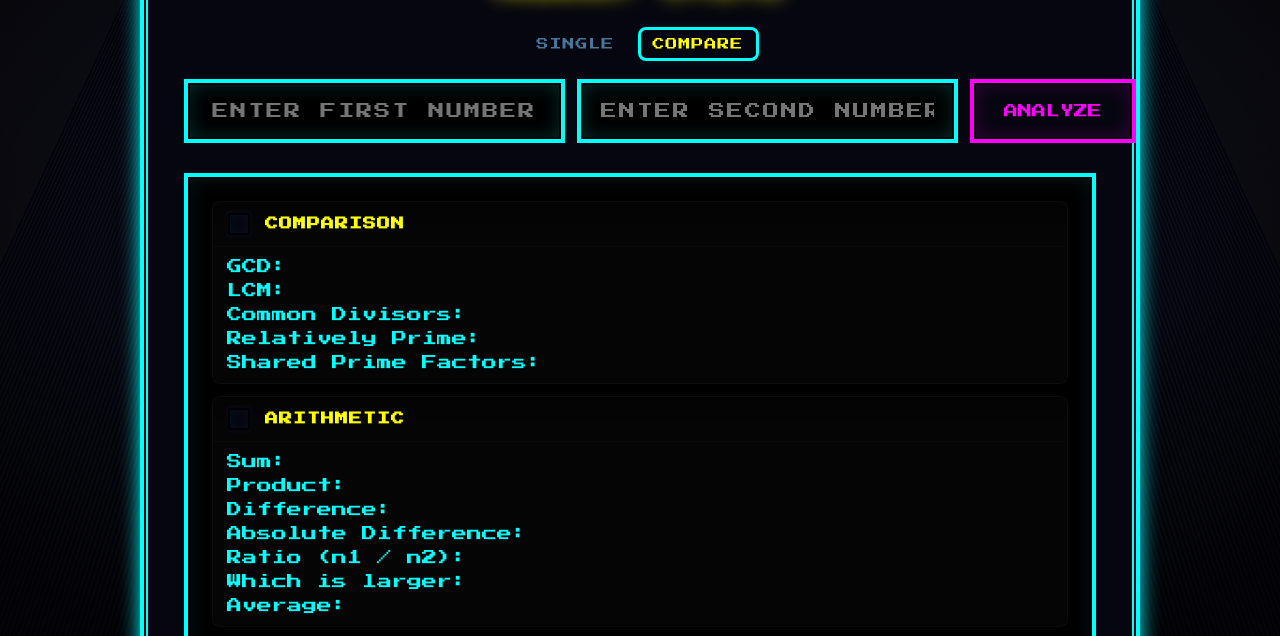
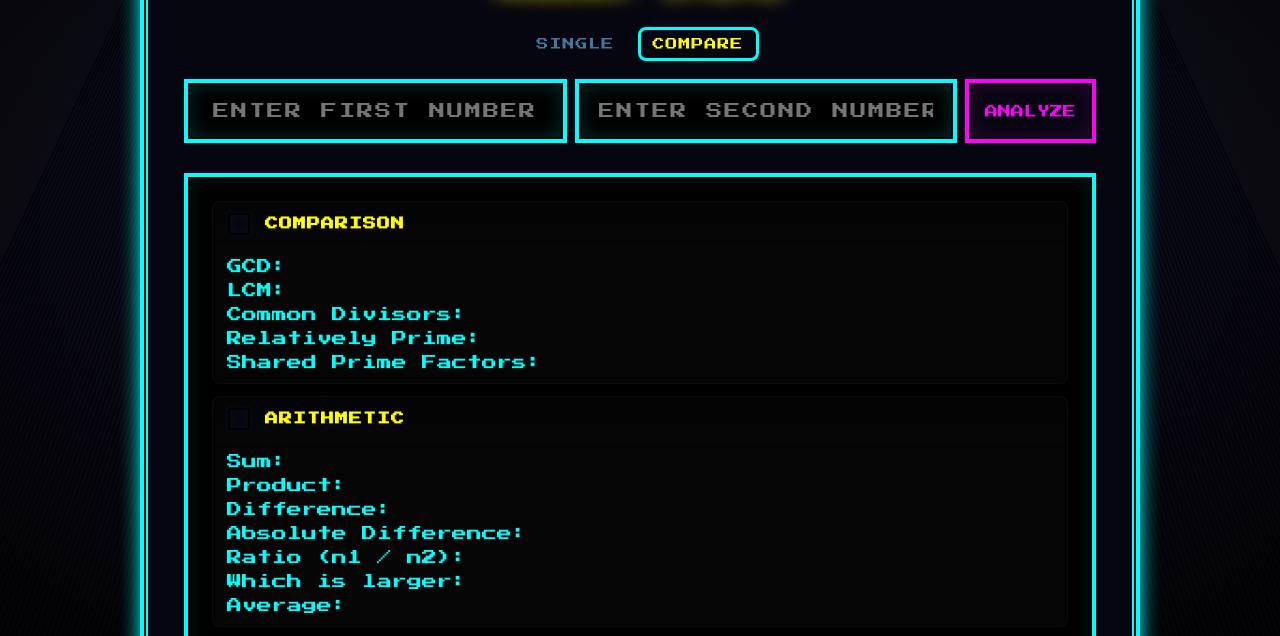
Before and after one commit to tighebi/Number-Stats, a website built with Vite: page index.html in a window 1280 px wide. Both pictures are taken after a click on the tab "COMPARE". Shown: the part 135-771 px from the top of the page. Built offline with nearby package versions, Linux system fonts and the light colour scheme.

Commit message:
Fixed the analyze button so it is now centered in HUD

```diff
--- a/src/style.css
+++ b/src/style.css
@@ -124,9 +124,16 @@ h1 {
 /* Controls layout for compare mode */
 .controls {
   display:flex;
-  gap:12px;
+  gap:8px; /* tightened so items are more compact and centered */
   margin:18px 0;
   align-items:center;
+}
+
+/* ensure inputs behave nicely when space is constrained */
+.controls.compare input#numberInput1,
+.controls.compare input#numberInput2 {
+  display: block;
+  flex: 1 1 auto; /* allow inputs to shrink/grow evenly */
 }
 
 /* Base input styles (apply to both inputs) */
@@ -170,20 +177,28 @@ h1 {
 .controls.compare input#numberInput1,
 .controls.compare input#numberInput2 {
   display: block;
-  flex: 1 1 0;
+  flex: 1 1 auto; /* allow inputs to shrink/grow evenly */
 }
 
 /* Make the analyze button vertically align with inputs and be symmetrical */
 .controls button#goBtn {
-  /* match inputs' min height so it's visually aligned */
-  min-height: 64px;
+  /* don't let the button grow to fill space */
+  flex: 0 0 auto;
   align-self: stretch;
   display: flex;
   align-items: center;
   justify-content: center;
-  /* keep vertical padding so the button retains its neon look */
-  padding: 20px 30px;
+  /* smaller footprint so it lines up with two inputs */
+  padding: 12px 18px;
+  min-width: 100px;
   box-sizing: border-box;
+  font-size: 13px;
+}
+
+/* keep a slightly smaller button in compare mode explicitly (if needed) */
+.controls.compare button#goBtn {
+  padding: 10px 16px;
+  min-width: 96px;
 }
 
 /* base styles for the analyze button (valid CSS, not nested SCSS) */
@@ -222,7 +237,7 @@ button#goBtn:active {
 @media (max-width:560px){
   .controls{flex-direction:column;gap:8px}
   .controls.compare{flex-direction:column}
-  button#goBtn{width:100%}
+  .controls button#goBtn{width:100%; min-width: unset}
 }
 
 /* output container (replaces previous pre#output) */
```
